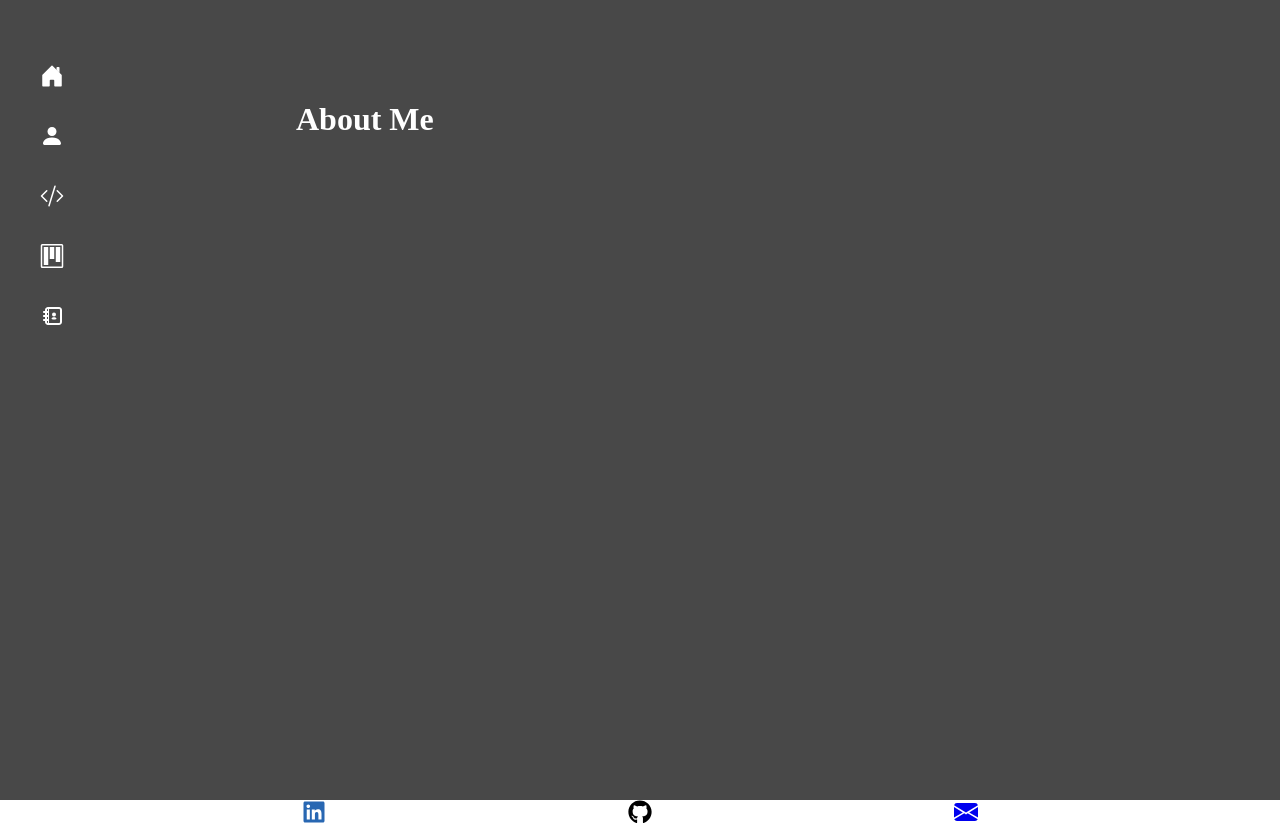
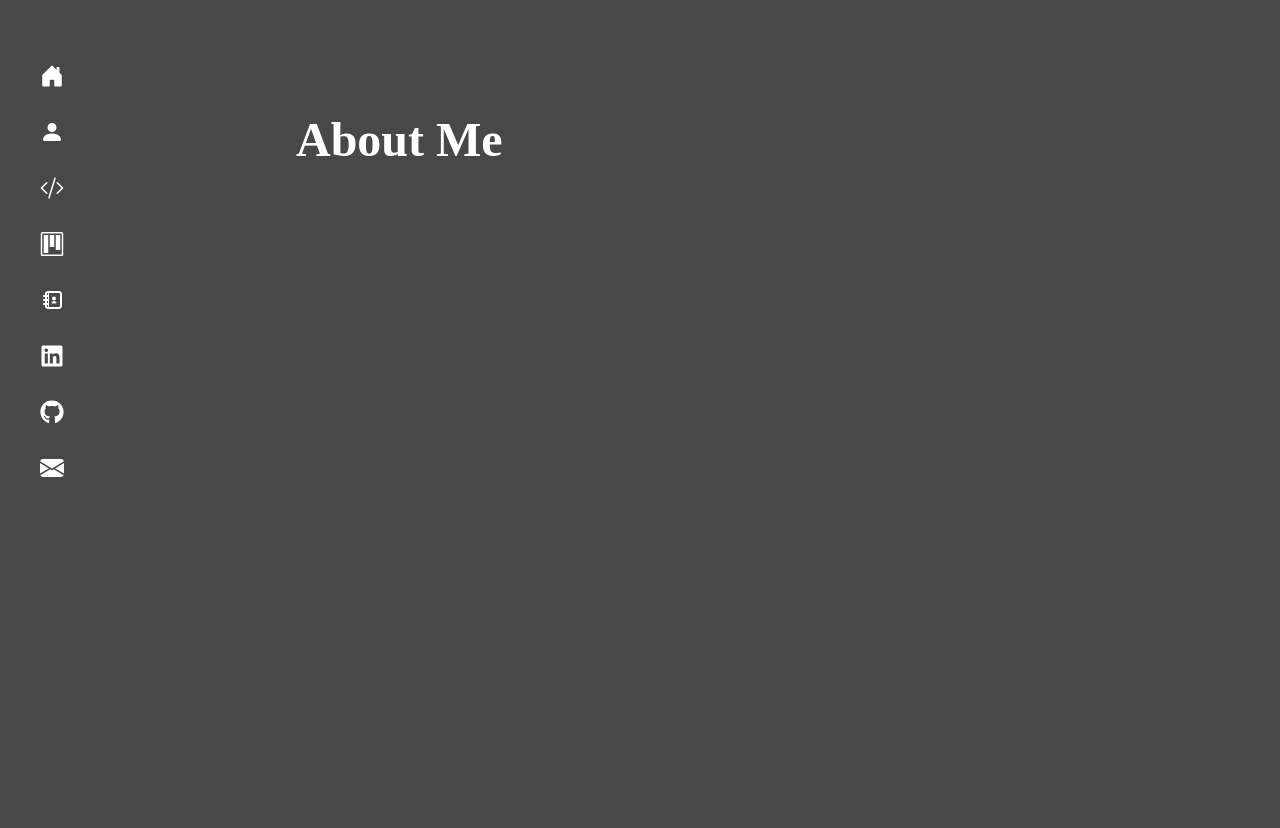
Before and after one commit to FatimaAbdimalik/portfolio, a React (Create React App) app: page /about in a window 1280 px wide. After the commit the page ends 800 px from the top, so only its background shows below. Built offline with nearby package versions, Linux system fonts and the light colour scheme; a web font is replaced by a local one.

Commit message:
improved sidebar

```diff
--- a/src/App.js
+++ b/src/App.js
@@ -33,7 +33,6 @@ function App() {
           </Switch>
         </div>
       </Router>
-      <Footer />
       <div>
         <audio autoPlay>
           <source src="moonlight-movement1.mp3" type="audio/mp3" />
--- a/src/components/Footer/Footer.css
+++ b/src/components/Footer/Footer.css
@@ -1,3 +1,3 @@
 .footer-background {
-  background-color: white;
+  background-color: #686868;
 }
--- a/src/components/Home/Home.css
+++ b/src/components/Home/Home.css
@@ -22,4 +22,5 @@ body {
 
 h1 {
   font-family: "Chilanka";
+  font-size: 3rem;
 }
--- a/src/components/Home/Home.js
+++ b/src/components/Home/Home.js
@@ -1,6 +1,5 @@
 import React from "react";
 import SideBar from "../SideBar/SideBar.js";
-import Footer from "../Footer/Footer.js";
 import "./Home.css";
 const Home = () => {
   return (
--- a/src/components/SideBar/SideBar.css
+++ b/src/components/SideBar/SideBar.css
@@ -7,6 +7,8 @@
 .list_style {
   margin-top: 2rem;
   text-align: center;
+  max-width: 1.5rem;
+  max-height: 1.5rem;
 }
 li.list_style > a {
   text-decoration: none;
--- a/src/components/SideBar/SideBar.js
+++ b/src/components/SideBar/SideBar.js
@@ -6,6 +6,9 @@ import HoverToggle from "../HoverToggle/HoverToggle";
 import { BsCodeSlash } from "react-icons/bs";
 import { GoProject } from "react-icons/go";
 import { TiContacts } from "react-icons/ti";
+import { BsFillEnvelopeFill } from "react-icons/bs";
+import { FaLinkedin } from "react-icons/fa";
+import { FaGithub } from "react-icons/fa";
 
 import "./SideBar.css";
 const SideBar = () => {
@@ -44,6 +47,24 @@ const SideBar = () => {
             <HoverToggle icons={<TiContacts size="1.5rem" />} text="CONTACT" />
           </Link>
         </li>
+        <li className="list_style">
+          <a href="https://www.linkedin.com/in/fatima-abdimalik/">
+            <HoverToggle icons={<FaLinkedin size="1.5rem" />} text="LINKEDIN" />
+          </a>
+        </li>
+        <li className="list_style">
+          <a href="https://github.com/FatimaAbdimalik">
+            <HoverToggle icons={<FaGithub size="1.5rem" />} text="GITHUB" />
+          </a>
+        </li>
+        <li className="list_style">
+          <a href="mailto:f.abdimalik@gmail.com">
+            <HoverToggle
+              icons={<BsFillEnvelopeFill size="1.5rem" />}
+              text="EMAIL"
+            />
+          </a>
+        </li>
       </ul>
     </div>
   );
```
